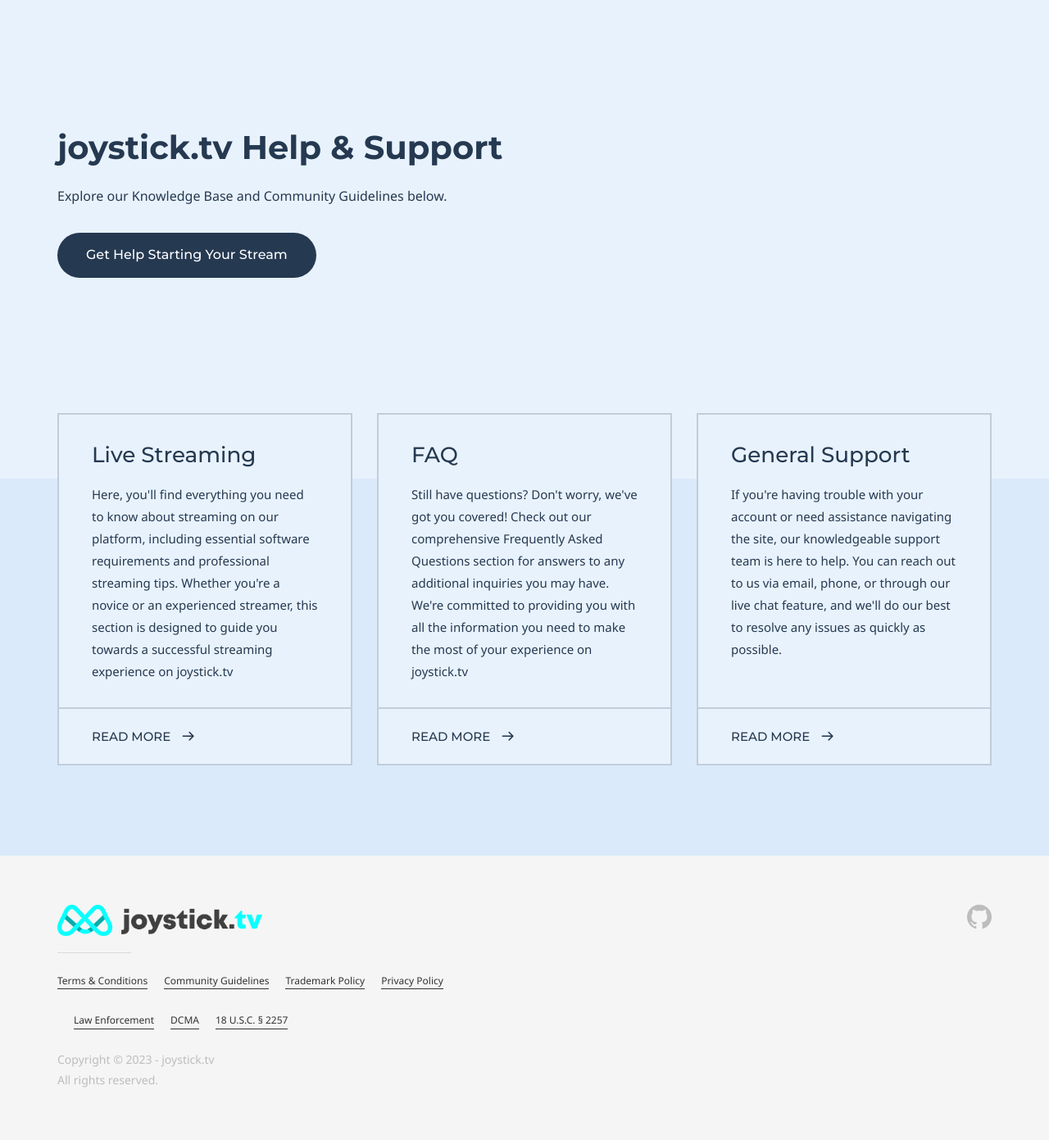
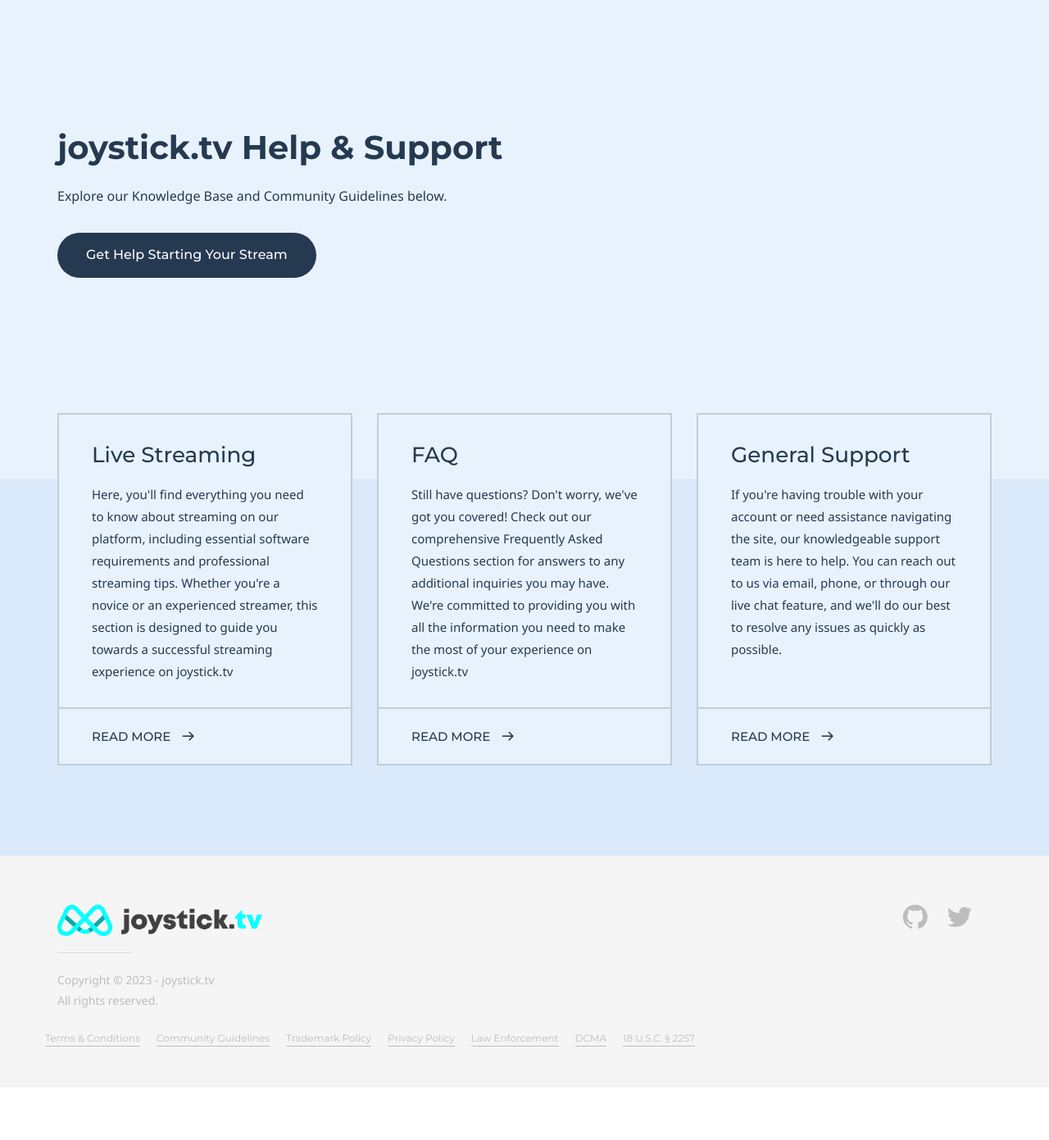
Before and after one commit to joysticktv/joysticktv.github.io, a Jekyll site: the page built from index.md, in a window 1280 px wide. Shown: the whole page at 82% size. Built offline with Jekyll 4.4.1, drawn with Linux system fonts in a browser that asks for light colours; some web fonts are replaced; after the commit the page ends 1327 px from its top, so only the background shows below that.

Commit message:
a few small updates for styles

```diff
--- a/_config.yml
+++ b/_config.yml
@@ -19,6 +19,10 @@
     social_list:
       - network_name: github
         profile_url: 'https://github.com/joysticktv'
+      - network_name: twitter
+        profile_url: 'https://twitter.com/Joystickxxx'
+      - network_name: discord
+        profile_url: 'https://discord.gg/zKvCf8hrGP'
     links:
       - url: https://joystick.tv/terms
         text: Terms &amp; Conditions
--- a/theme/_includes/site-footer.html
+++ b/theme/_includes/site-footer.html
@@ -11,17 +11,6 @@
 						</a><!-- /.site-footer__logo -->
 					{% endif %}
 					<hr>
-					<div class="">
-						<ul class="links-list">
-							{% for item in site.theme.footer.links %}
-								<li>
-									<a href="{{ item.url }}" target="_blank" class="">
-										{{ item.text }}
-									</a>
-								</li>
-							{% endfor %}
-						</ul><!-- /.social-list -->
-					</div><!-- /.col -->
 					<p class="site-footer__copyright">Copyright &copy; {{ site.time | date: '%Y' }} - joystick.tv <br>All rights reserved.</p>
 				</div><!-- /.col -->
 				{% if site.theme.footer.social_list %}
@@ -38,6 +27,17 @@
 					</div><!-- /.col -->
 				{% endif %}
 			</div><!-- /.row -->
+			<div class="row">
+				<ul class="links-list">
+					{% for item in site.theme.footer.links %}
+						<li>
+							<a href="{{ item.url }}" target="_blank" class="">
+								{{ item.text }}
+							</a>
+						</li>
+					{% endfor %}
+				</ul><!-- /.social-list -->
+			</div><!-- /.col -->
 		</div><!-- /.container -->
 	</footer><!-- /.site-footer -->
 {% endif %}
--- a/theme/_sass/components/_links-list.scss
+++ b/theme/_sass/components/_links-list.scss
@@ -9,6 +9,7 @@
   display: flex;
   flex-direction: row;
   flex-wrap: wrap;
+	align-items: center;
   font-size: 0.75em;
 
 	li {
@@ -17,11 +18,21 @@
 
 		+ li {
 			margin-left: 1.25rem;
-			margin-bottom: 1.25rem;
 		}
 
 		&::before {
 			display: none;
 		}
+
+		a {
+			color: $color-footer-copyright;
+			font-family: $font-family-secondary;
+			font-size: $font-size-h6;
+			text-decoration: none;
+
+			&:hover {
+				color: $color-dark;
+			}
+		}
 	}
 }
```
